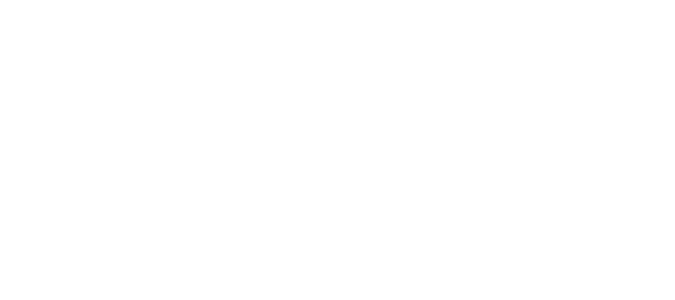
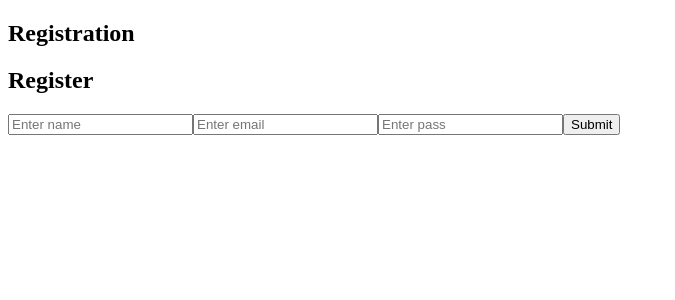
Before and after one commit to YuriiDiachuk11/goit-react-hw-08, a React (Vite) app: page /register in a window 1280 px wide. Before the commit this address had no page. Shown: the top 300 px of the page, without its empty margins (0-675 px from the left). Built offline with nearby package versions, Linux system fonts and the light colour scheme.

Commit message:
add routes

```diff
--- a/package.json
+++ b/package.json
@@ -18,6 +18,7 @@
     "nanoid": "^5.0.8",
     "react": "^18.3.1",
     "react-dom": "^18.3.1",
+    "react-hot-toast": "^2.4.1",
     "react-icons": "^5.3.0",
     "react-redux": "^9.1.2",
     "react-router-dom": "^7.0.2",
--- a/src/components/App.jsx
+++ b/src/components/App.jsx
@@ -5,7 +5,7 @@ import Layout from "./Layout/Layout";
 const Home = lazy(() => import("../pages/HomePage"));
 const ContactsPage = lazy(() => import("../pages/ContactsPage"));
 const Login = lazy(() => import("../pages/LoginPage"));
-const Registration = lazy(() => import("../pages/RegistrationPage"));
+const RegistrationPage = lazy(() => import("../pages/RegistrationPage"));
 
 function App() {
   return (
@@ -15,8 +15,9 @@ function App() {
           <Route index element={<Home />} />
           <Route path="/contacts" element={<ContactsPage />} />
         </Route>
-        <Route path="/registration" element={<Registration />} />
+        <Route path="/register" element={<RegistrationPage />} />
         <Route path="/login" element={<Login />} />
+        <Route path="*" element={<div>404: Page Not Found</div>} />
       </Routes>
     </Suspense>
   );
--- a/src/components/RegistrationForm/RegistrationForm.jsx
+++ b/src/components/RegistrationForm/RegistrationForm.jsx
@@ -5,7 +5,7 @@ import { register } from "../../redux/auth/operations";
 import { useNavigate } from "react-router-dom";
 import toast from "react-hot-toast";
 
-const RegisterForm = () => {
+const RegistrationForm = () => {
   const dispatch = useDispatch();
   const navigate = useNavigate();
   const handleSubmit = (values, options) => {
@@ -39,4 +39,4 @@ const RegisterForm = () => {
     </div>
   );
 };
-export default RegisterForm;
+export default RegistrationForm;
--- a/src/pages/HomePage.jsx
+++ b/src/pages/HomePage.jsx
@@ -1,3 +1,8 @@
 export default function Home() {
-  return <h1>Home</h1>;
+  return (
+    <div>
+      <h1>Home</h1>
+      <p>Welcome to HomePage</p>
+    </div>
+  );
 }
--- a/src/pages/RegistrationPage.jsx
+++ b/src/pages/RegistrationPage.jsx
@@ -1,6 +1,6 @@
 import RegistrationForm from "../components/RegistrationForm/RegistrationForm";
 
-export default function Registration() {
+export default function RegistrationPage() {
   return (
     <div>
       <h2>Registration</h2>
```
Also changed, not shown: 1 other file (tests, documents, lock files or other folders).
